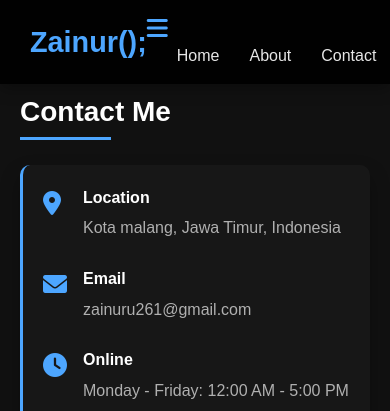
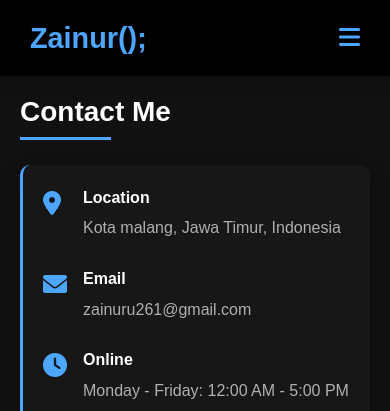
Before and after one commit to LawranceDevaz/Portofolio, a plain HTML site: page kontak.html in a window 390 px wide. Shown: the top 411 px of the page. Drawn offline with Linux system fonts and the light colour scheme.

Commit message:
kontak.html

```diff
--- a/kontak.html
+++ b/kontak.html
@@ -300,17 +300,26 @@
                 display: block;
             }
 
-        nav ul {
-            display: flex;
-            list-style: none;
-        }
+            nav ul {
+                position: absolute;
+                top: 70px;
+                left: 0;
+                width: 100%;
+                flex-direction: column;
+                background-color: rgba(0, 0, 0, 0.95);
+                padding: 20px;
+                clip-path: circle(0% at 100% 0);
+                transition: clip-path 0.5s ease-in-out;
+                backdrop-filter: blur(10px);
+            }
 
-        nav ul li {
-            margin-left: 30px;
-            animation: slideInRight 0.5s forwards;
-            animation-delay: calc(0.1s * var(--i));
-            opacity: 0;
-        }
+            nav ul.active {
+                clip-path: circle(150% at 100% 0);
+            }
+
+            nav ul li {
+                margin: 15px 0;
+            }
 
             main {
                 padding: 100px 30px 30px;
```
